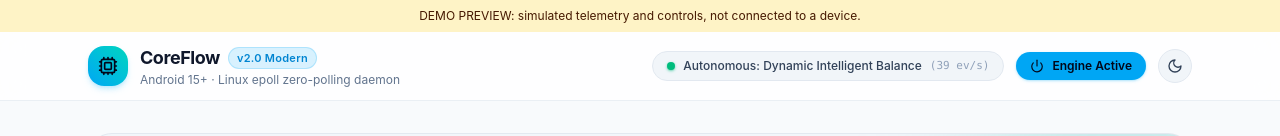
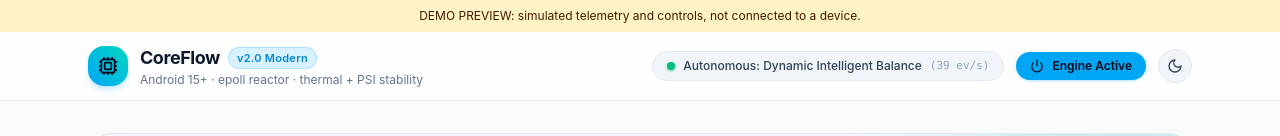
Before and after one commit to mystivara-creator/CoreFlow-Engine, a React (Vite) app: page / in a window 1280 px wide. Shown: the top 136 px of the page. Built offline with nearby package versions, Linux system fonts and the light colour scheme.

Commit message:
chore: align dashboard subtitle with stability runtime

```diff
--- a/webui/components/PixelHeader.tsx
+++ b/webui/components/PixelHeader.tsx
@@ -38,7 +38,7 @@ export const PixelHeader: React.FC<PixelHeaderProps> = ({
               </span>
             </div>
             <p className="text-xs text-slate-500 dark:text-slate-400">
-              Android 15+ · Linux epoll zero-polling daemon
+              Android 15+ · epoll reactor · thermal + PSI stability
             </p>
           </div>
         </div>
```
